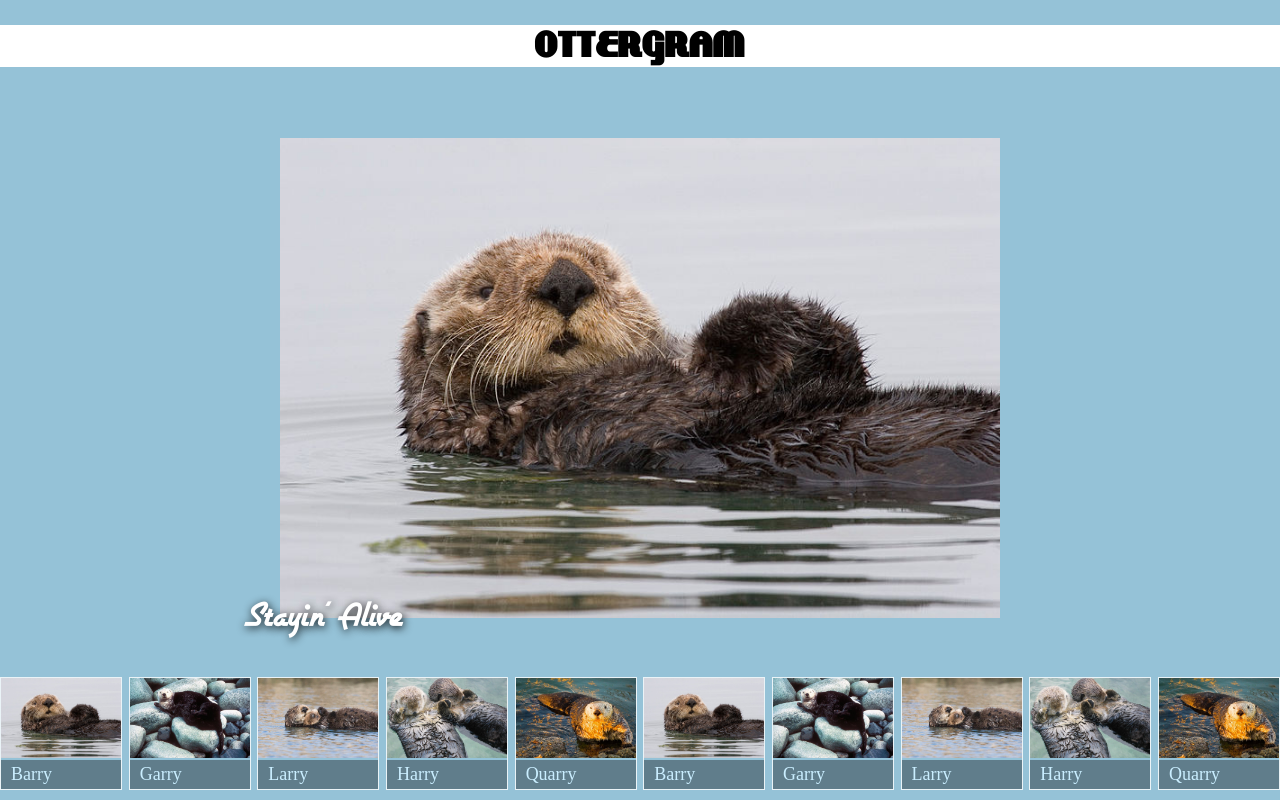
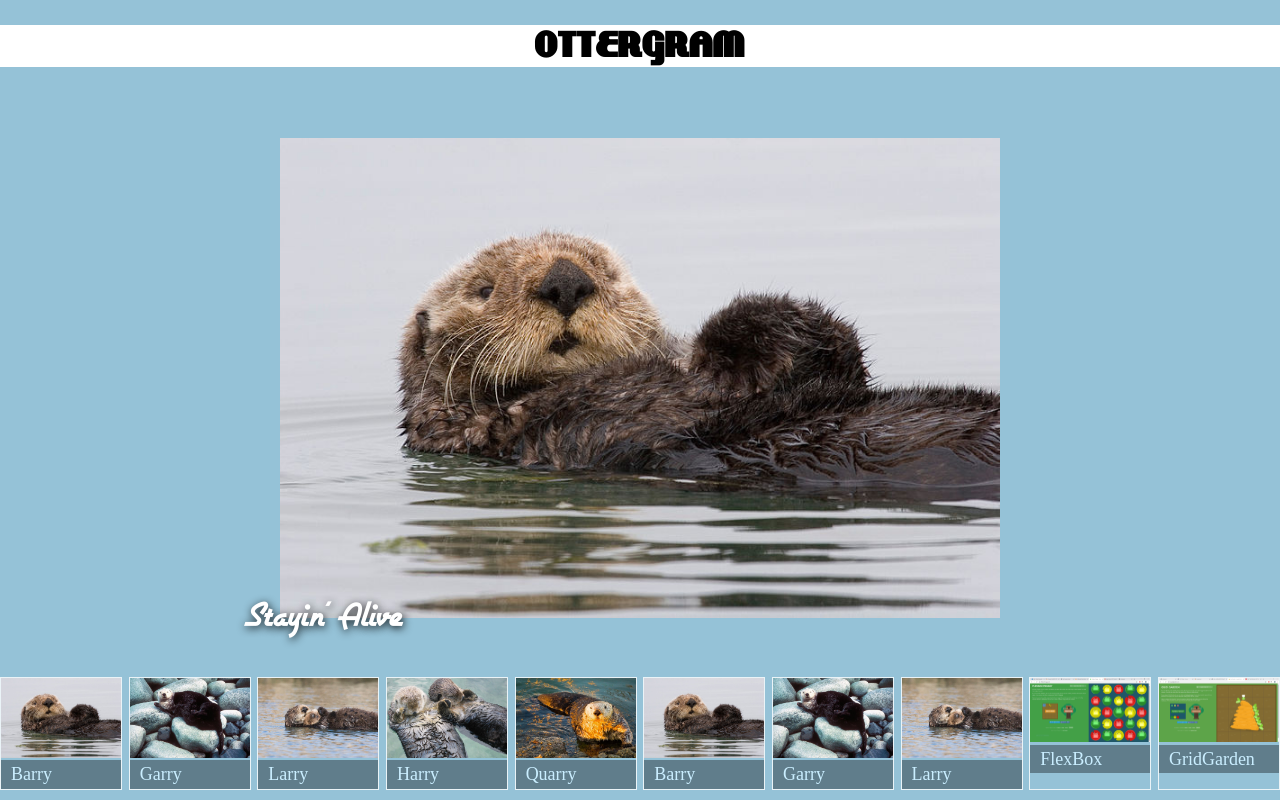
Before and after one commit to dylanscarpelli/otter, a plain HTML site: page index.html in a window 1280 px wide. Drawn offline with nearby package versions, Linux system fonts and the light colour scheme.

Commit message:
Gridgarden / Flexbox Update
updated img folder in ottergram resources to include GridGarden and Flexbox Froggy screenshots.

```diff
--- a/index.html
+++ b/index.html
@@ -65,14 +65,14 @@
     </li>
     <li class = "thumbnail-item">
       <a href="#">
-        <img class="thumbnail-image" src="ottergram-resources/img/otter4.jpg" alt="Harry">
-        <span class = "thumbnail-title">Harry</span>
+        <img class="thumbnail-image" src="ottergram-resources/img/flexboxfroggylvl24.PNG" alt="Completed FlexBox Froggy">
+        <span class = "thumbnail-title">FlexBox</span>
       </a>
     </li>
     <li class = "thumbnail-item">
       <a href="#">
-        <img class="thumbnail-image" src="ottergram-resources/img/otter5.jpg" alt="Quarry">
-        <span class = "thumbnail-title">Quarry</span>
+        <img class="thumbnail-image" src="ottergram-resources/img/grid_garden_complete.PNG" alt="Completed Grid Garden">
+        <span class = "thumbnail-title">GridGarden</span>
       </a>
     </li>
   </ul>
```
